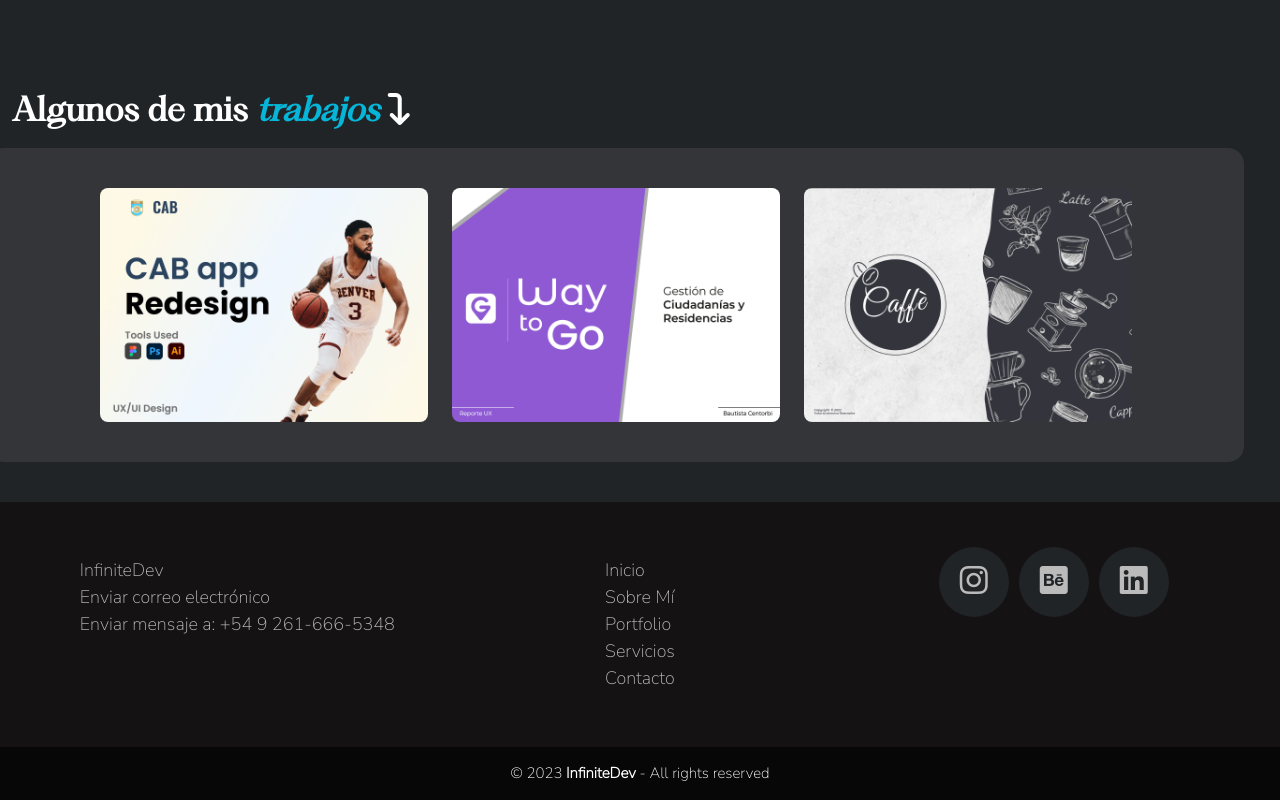
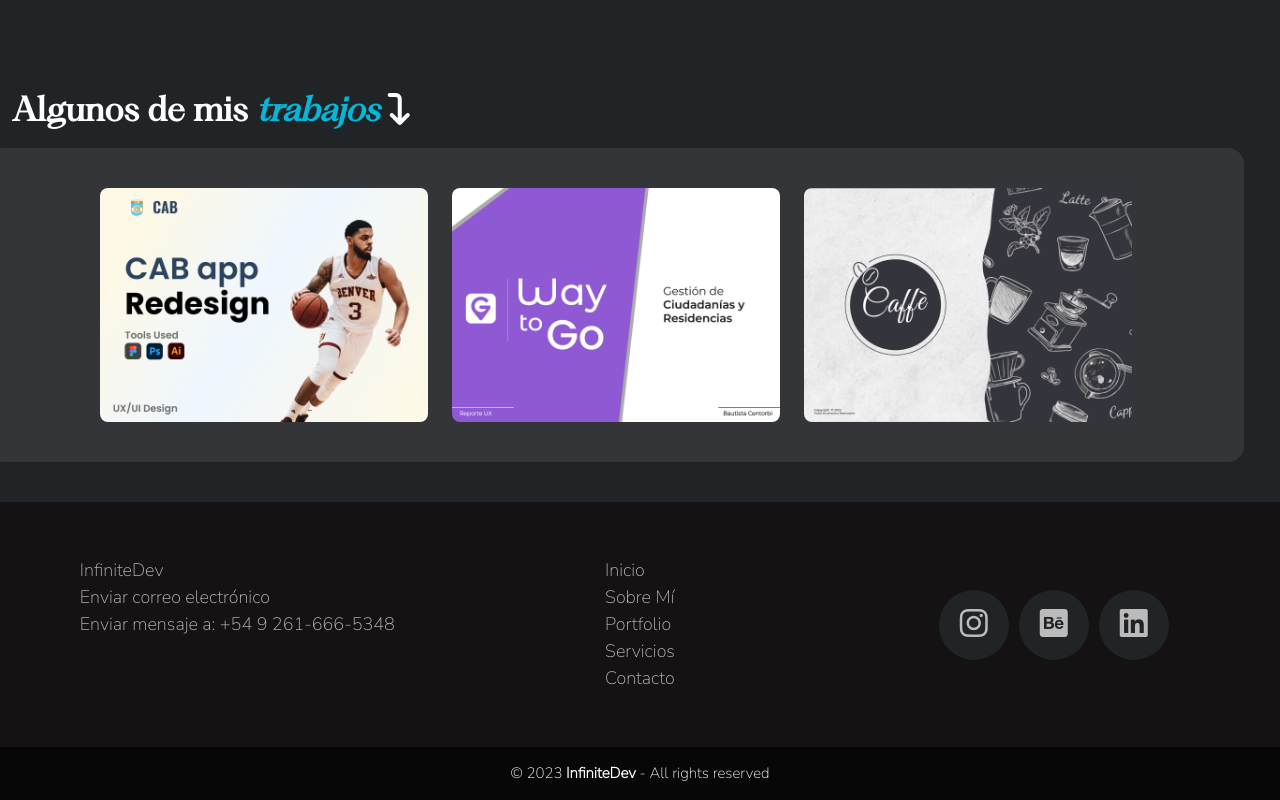
Before and after one commit to BautiCentorbi/PreEntrega3-CENTORBI, a plain HTML site: page index.html in a window 1280 px wide. Shown: the part 1066-1866 px from the top of the page. Drawn offline with nearby package versions, Linux system fonts and the light colour scheme.

Commit message:
Pre-Entrega2-Definitivo

```diff
--- a/css/styles.css
+++ b/css/styles.css
@@ -311,23 +311,20 @@
     padding: 0;
 }
 #footer #footer-container #footer-social  {
-    height: 100%;
     display: flex;
     justify-content: center;
     align-items: center;
     font-size: 32px;
 }
 #footer #footer-container #footer-social a {
-    display: inline-block;
     text-decoration: none;
     color: #bbbbbb;
-    width: 70px;
-    height: 70px;
-    line-height: 70px;
+    width: 70px !important;
+    line-height: 70px !important;
     margin-right: 10px;
     background-color: #212427;
     text-align: center;
-    border-radius: 50%;
+    border-radius: 100%;
     transition: all 300ms ease;
 }
 #footer #footer-container #footer-social a:hover {
--- a/index.html
+++ b/index.html
@@ -110,7 +110,7 @@
     <footer class="container-fluid" id="footer">
         <div class="row" id="footer-container">
             <!-- Left Column/Contacto -->
-            <div class="col-xl-4 col-lg-5 col-md-4 col-sm-12" id="footer-columns">
+            <div class="col-lg-4 col-md-4 col-sm-12" id="footer-columns">
                 <ul class="contacto">
                     <li><a href="./index.html">InfiniteDev</a></li>
                     <li><a href="mailto:bautii.centorbii@gmail.com">Enviar correo electrónico</a></li>
@@ -118,7 +118,7 @@
                 </ul>
             </div>
             <!-- Middle Column/Índice -->
-            <div class="col-xl-4 col-lg-5 col-md-4 col-sm-12" id="footer-columns">
+            <div class="col-lg-4 col-md-4 col-sm-12" id="footer-columns">
                 <ul class="indice">
                     <li><a href="./index.html">Inicio</a></li>
                     <li><a href="./about.html">Sobre Mí</a></li>
@@ -128,7 +128,7 @@
                 </ul>
             </div>
             <!-- Right Column/Redes Sociales -->
-            <div class="col-xl-4 col-lg-2 col-md-4 col-sm-12" id="footer-social">
+            <div class="col-lg-4 col-md-4 col-sm-12" id="footer-social">
                 <a target="_blank" class="instagram" href="https:/www.instagram.com/centorbii"><i class="fab fa-instagram"></i></a>
                 <a target="_blank" class="behance" href="https://www.behance.net/bautistcentorb"><i class="fab fa-behance-square"></i></a>
                 <a target="_blank" class="linkedin" href="https:/www.linkedin.com/in/bautista-centorbi"><i class="fab fa-linkedin"></i></a>
```
